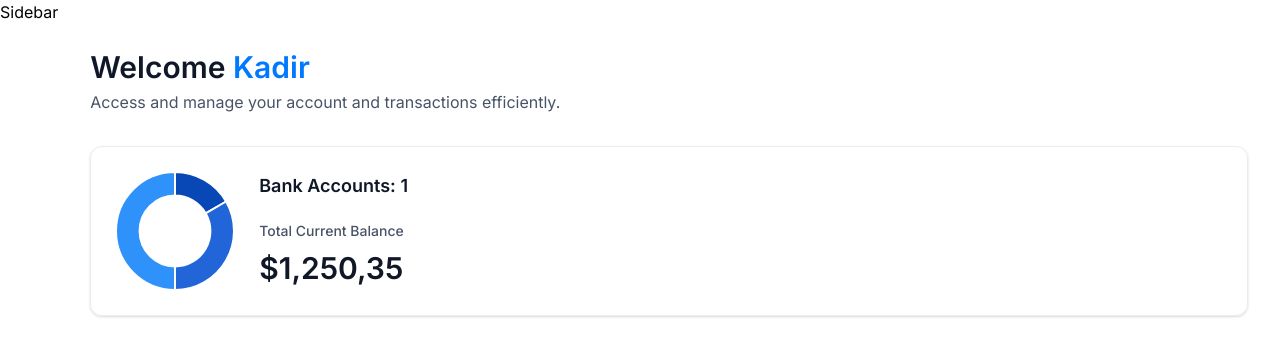
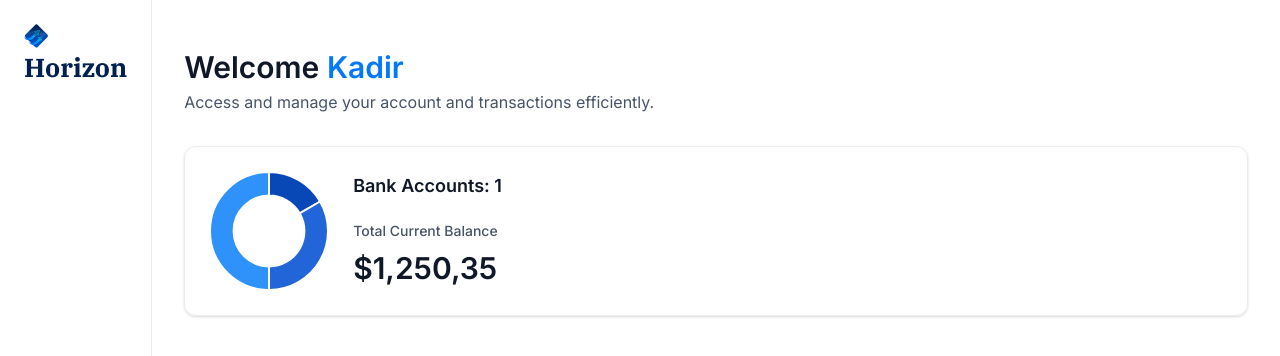
Before and after one commit to Kaadirm/Advanced-Frontend-Technology-Study-Repository, a Next.js app in the folder banking-app/: page / in a window 1280 px wide. Shown: the top 356 px of the page. Built offline with nearby package versions, Linux system fonts and the light colour scheme.

Commit message:
sidebar head part completed

```diff
--- a/banking-app/components/Sidebar.tsx
+++ b/banking-app/components/Sidebar.tsx
@@ -1,5 +1,26 @@
-const Sidebar = () => {
-    return <div>Sidebar</div>;
+import Link from 'next/link';
+import Image from 'next/image';
+
+const Sidebar = ({ user }: SiderbarProps) => {
+    return (
+        <aside className="sidebar">
+            <nav className="flex flex-col gap-4">
+                <Link
+                    href="/"
+                    className="mb-12 cursor-pointer items-center gap-2"
+                >
+                    <Image
+                        src="/icons/logo.svg"
+                        width={34}
+                        height={34}
+                        alt="Horizon logo"
+                        className="size-[24px] max-xl:size-14"
+                    />
+                    <h1 className="sidebar-logo">Horizon</h1>
+                </Link>
+            </nav>
+        </aside>
+    );
 };
 
 export default Sidebar;
```
